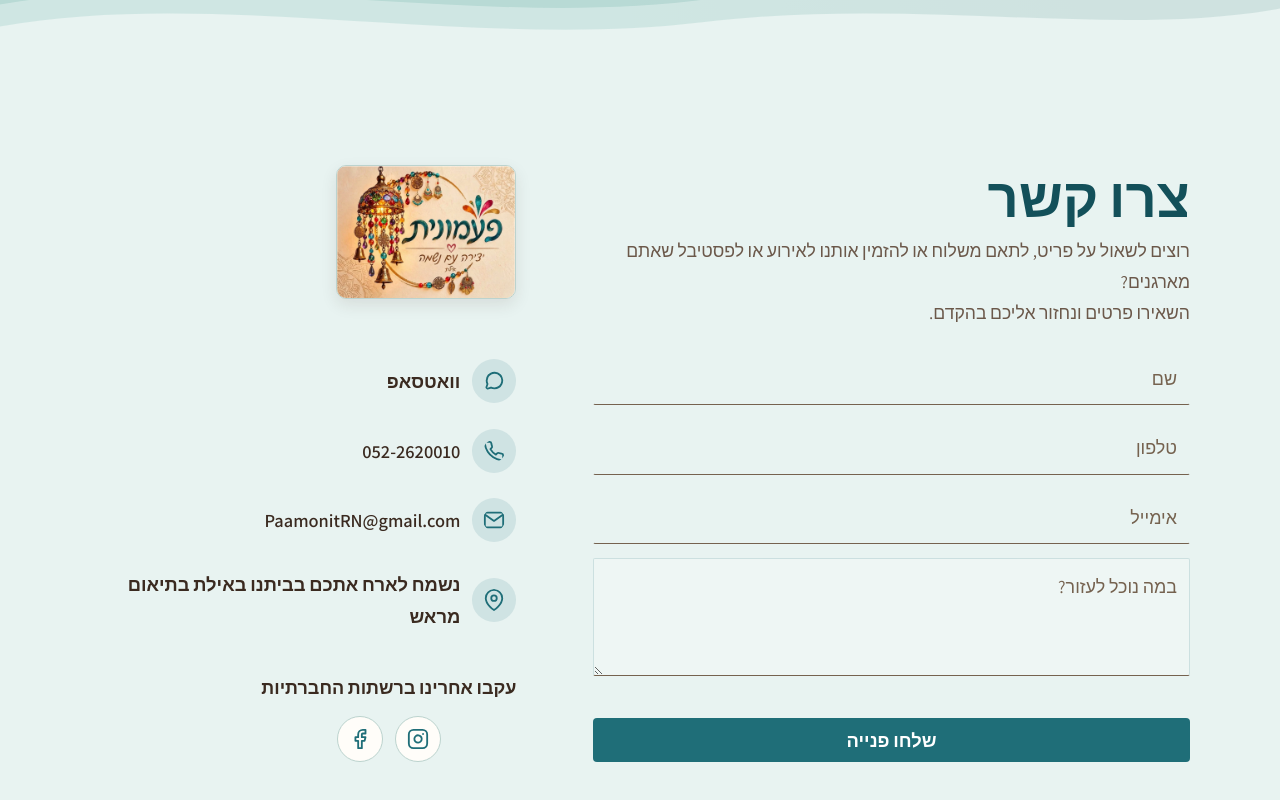
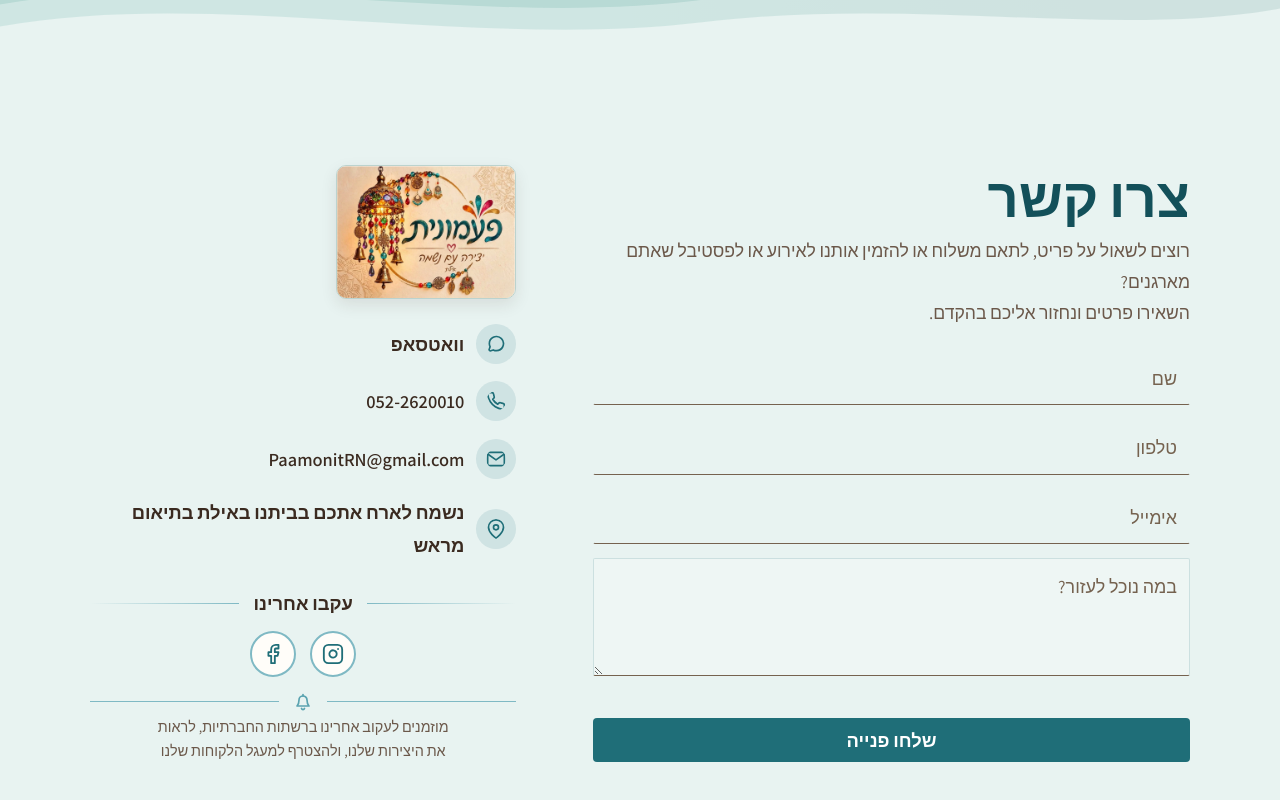
Before and after one commit to shiramutzafi-hue/paamonit-landing-page, a plain HTML site: page index.html in a window 1280 px wide. Shown: the part 3943-4743 px from the top of the page. Drawn offline with Linux system fonts and the light colour scheme.

Commit message:
Follow-us area redesign, new social links, lamp card text
- Contact section: centered "follow us" block with a title, round icons
  with a light-blue ring, a divider with a small bell and a short sentence
- New Instagram and Facebook links (icons and JSON-LD)
- Lamp card text: warm light, gentle sound and a magical atmosphere
- Contact details: slightly more compact so the column matches the form

Co-Authored-By: Claude Sonnet 5.5 <noreply@anthropic.com>

```diff
--- a/css/styles.css
+++ b/css/styles.css
@@ -600,7 +600,13 @@ p { margin: 0 0 1em; }
 .contact-details { align-self: stretch; display: flex; flex-direction: column; }
 .contact-details .contact-logo-side { display: block; align-self: flex-start; width: auto; height: clamp(126px, 10.5vw, 160px); margin-bottom: auto; }
 @media (min-width: 901px) {
-  .contact-details .contact-list { margin-block: 20px auto; }
+  .contact-details .contact-list { margin-block: 10px auto; gap: 8px; }
+  .contact-details .contact-list a,
+  .contact-details .contact-plain { min-height: 40px; }
+  .contact-details .contact-list .icon { width: 40px; height: 40px; padding: 10px; }
+  .social { margin-top: 12px; }
+  .social .social-title { margin-bottom: 8px; }
+  .social-divider { margin-top: 8px; }
 }
 /* הלוגו מימין לכותרת ולשורת ההסבר, שמיושרות על אותו קו */
 .contact-title-row {
@@ -645,7 +651,9 @@ p { margin: 0 0 1em; }
   font-size: 1.15rem;
 }
 .contact-list a:hover { color: var(--teal); }
-.contact-list .icon {
+.contact-list .icon,
+.social .contact-plain .icon {
+  flex-shrink: 0;
   width: 44px;
   height: 44px;
   padding: 11px;
@@ -655,21 +663,45 @@ p { margin: 0 0 1em; }
 .c-amber .icon { background: rgba(217, 130, 43, 0.16); color: var(--amber-text); }
 .c-magenta .icon { background: rgba(176, 46, 99, 0.12); color: var(--magenta); }
 
-.social { width: fit-content; }
-.social p { margin: 0 0 12px; font-weight: 700; }
-.social-links { display: flex; justify-content: center; gap: 12px; }
+/* "עקבו אחרינו": ממורכז, כותרת עם קווי תכלת דקים, אייקונים בטבעת תכלת, קו עם פעמון ומשפט מתחת */
+.social { --sky: #7FB9C4; width: 100%; text-align: center; }
+.social .social-title {
+  display: flex;
+  align-items: center;
+  gap: 14px;
+  margin: 0 0 12px;
+  font-size: 1.15rem;
+  font-weight: 600;
+  color: var(--ink);
+}
+.social .social-title::before,
+.social .social-title::after { content: ""; flex: 1; height: 1px; background: linear-gradient(to var(--fade, left), transparent, var(--sky)); }
+.social .social-title::after { --fade: right; }
+.social-links { display: flex; justify-content: center; gap: 14px; }
+/* קו מפריד עם פעמון קטן באמצע */
+.social-divider { display: flex; align-items: center; gap: 12px; margin: 12px 0 2px; color: #5AA3B0; }
+.social-divider::before,
+.social-divider::after { content: ""; flex: 1; height: 1px; background: var(--sky); }
+.social-divider svg { width: 24px; height: 24px; flex-shrink: 0; fill: none; stroke: currentColor; stroke-width: 1.7; stroke-linecap: round; stroke-linejoin: round; }
+.social .social-note {
+  margin: 0;
+  font-size: 0.9rem;
+  line-height: 1.6;
+  color: var(--ink-soft);
+  text-wrap: balance;
+}
 .social-btn {
   display: grid;
   place-items: center;
   width: 46px;
   height: 46px;
   border-radius: 50%;
-  border: 1px solid var(--line);
+  border: 2px solid var(--sky);
   color: var(--teal);
   background: var(--cream);
   transition: background-color .2s, color .2s, border-color .2s;
 }
-.social-btn:hover { background: var(--teal); border-color: var(--teal); color: #fff; }
+.social-btn:hover { background: var(--teal); border-color: var(--sky); color: #fff; }
 .social-btn .icon { width: 22px; height: 22px; }
 
 /* טופס בסגנון שורות עם קו תחתון */
@@ -784,14 +816,16 @@ p { margin: 0 0 1em; }
   .contact-list { gap: 8px; margin-bottom: 28px; }
   .contact-list a,
   .contact-plain { font-size: 1rem; gap: 10px; min-height: 40px; }
-  .contact-list .icon { width: 36px; height: 36px; padding: 9px; }
-  .social p { font-size: 0.95rem; }
+  .contact-list .icon,
+  .social .contact-plain .icon { width: 36px; height: 36px; padding: 9px; }
+  .social .social-title { font-size: 1rem; }
+  .social .social-note { font-size: 0.85rem; }
   .social-btn { width: 40px; height: 40px; }
   .social-btn .icon { width: 19px; height: 19px; }
   /* בנייד: הלוגו עובר לבין הפרטים לרשתות, והרשתות ממורכזות */
   .contact-details .contact-logo-side { display: none; }
   .contact-details .contact-logo-mobile { display: block; width: 100%; max-width: 210px; height: auto; margin: 0 auto 28px; }
-  .social { width: 100%; text-align: center; }
+  .social { width: 100%; }
 
   /* הסיפור האישי בנייד: כתב קטן יותר */
   #story .split-text p,
--- a/index.html
+++ b/index.html
@@ -40,8 +40,8 @@
       { "@type": "Person", "name": "ניסים סמדג'ה" }
     ],
     "sameAs": [
-      "https://www.instagram.com/paamonitsmadja/",
-      "https://www.facebook.com/people/%D7%A4%D7%A2%D7%9E%D7%95%D7%A0%D7%99%D7%AA/100066583837414/"
+      "https://www.instagram.com/paamonit_rn/",
+      "https://www.facebook.com/profile.php?id=61596538096609"
     ]
   }
   </script>
@@ -225,7 +225,7 @@
             </div>
             <div class="card-body">
               <h3>גופי תאורה אוריינטליים</h3>
-              <p>מנורות ואהילים בשילוב חרוזים ייחודיים, שמפיצים אור חם ואווירה רומנטית והופכים כל חלל, בבית או בבית אירוח, למקום עם אופי.</p>
+              <p>מנורות ואהילים בשילוב חרוזים ייחודיים, שמפיצים אור חם, צליל עדין ואווירה קסומה, והופכים כל חלל, בבית או בבית אירוח, למקום עם אופי.</p>
             </div>
           </article>
 
@@ -329,15 +329,19 @@
           <img class="contact-logo contact-logo-mobile" src="images/logo.webp" width="856" height="637" loading="lazy" alt="" aria-hidden="true">
 
           <div class="social">
-            <p>עקבו אחרינו ברשתות החברתיות</p>
+            <p class="social-title"><span>עקבו אחרינו</span></p>
             <div class="social-links">
-              <a class="social-btn" href="https://www.instagram.com/paamonitsmadja/" target="_blank" rel="noopener" aria-label="פעמונית באינסטגרם">
+              <a class="social-btn" href="https://www.instagram.com/paamonit_rn/" target="_blank" rel="noopener" aria-label="פעמונית באינסטגרם">
                 <svg class="icon"><use href="#i-instagram"/></svg>
               </a>
-              <a class="social-btn" href="https://www.facebook.com/people/%D7%A4%D7%A2%D7%9E%D7%95%D7%A0%D7%99%D7%AA/100066583837414/" target="_blank" rel="noopener" aria-label="פעמונית בפייסבוק">
+              <a class="social-btn" href="https://www.facebook.com/profile.php?id=61596538096609" target="_blank" rel="noopener" aria-label="פעמונית בפייסבוק">
                 <svg class="icon"><use href="#i-facebook"/></svg>
               </a>
             </div>
+            <div class="social-divider" aria-hidden="true">
+              <svg viewBox="0 0 24 24"><path d="M6 17h12c-1.5-1.5-2-3.2-2-6a4 4 0 0 0-8 0c0 2.8-.5 4.5-2 6z"/><path d="M12 7V5.5"/><path d="M10.5 19.5a1.6 1.6 0 0 0 3 0"/></svg>
+            </div>
+            <p class="social-note">מוזמנים לעקוב אחרינו ברשתות החברתיות, לראות את היצירות שלנו, ולהצטרף למעגל הלקוחות שלנו</p>
           </div>
         </div>
       </div>
```
